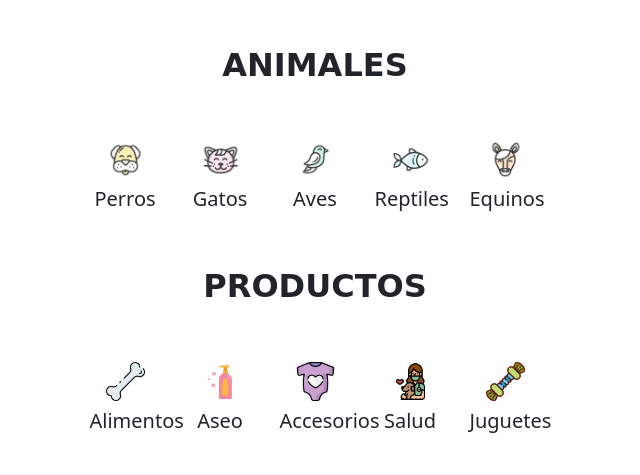
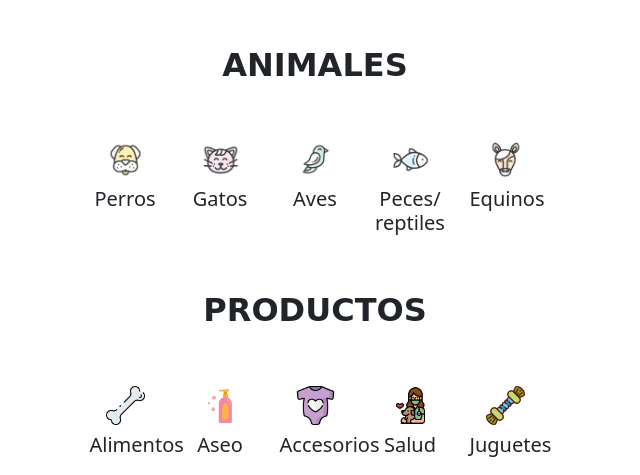
Before and after one commit to DANIELAESTRADA14/casahogar, a CodeIgniter 4 app: the page made by app/Views/bienvenida.php in a window 1280 px wide. Shown: the part 722-1197 px from the top of the page, without its empty margins (325-965 px from the left). Run offline with PHP 8.4 and a stand-in for CodeIgniter, Linux system fonts and the light colour scheme; the template is opened without the code that fills it, so the values that code supplies are empty; some libraries are stand-ins or nearby versions; some web fonts are replaced.

Commit message:
se organiza peces

```diff
--- a/app/Views/bienvenida.php
+++ b/app/Views/bienvenida.php
@@ -102,7 +102,8 @@
 					<div class="col-12 col-md-1">
 
 						<a class="nav-link" href="<?= site_url('/reptiles')?>"><img src="<?= base_url('public/img/fish-icon.png') ?>" class="img-fluid w-100 zoom"   alt="foto"></a>
-					<h2 class="texto">Reptiles</h2>
+					<h2 class="texto">Peces/
+						reptiles</h2>
 					</div>
 					<div class="col-12 col-md-1">
 
```
